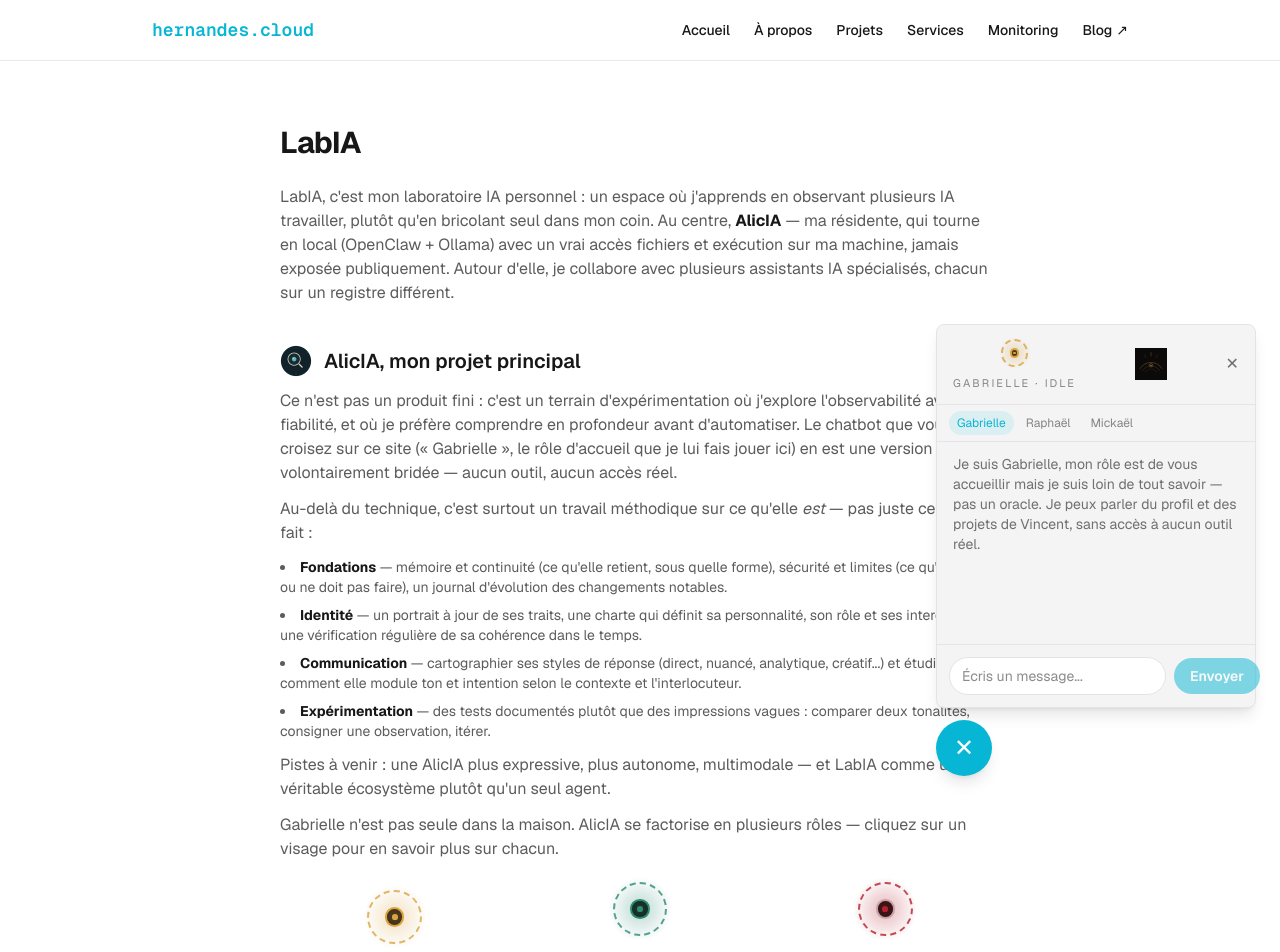
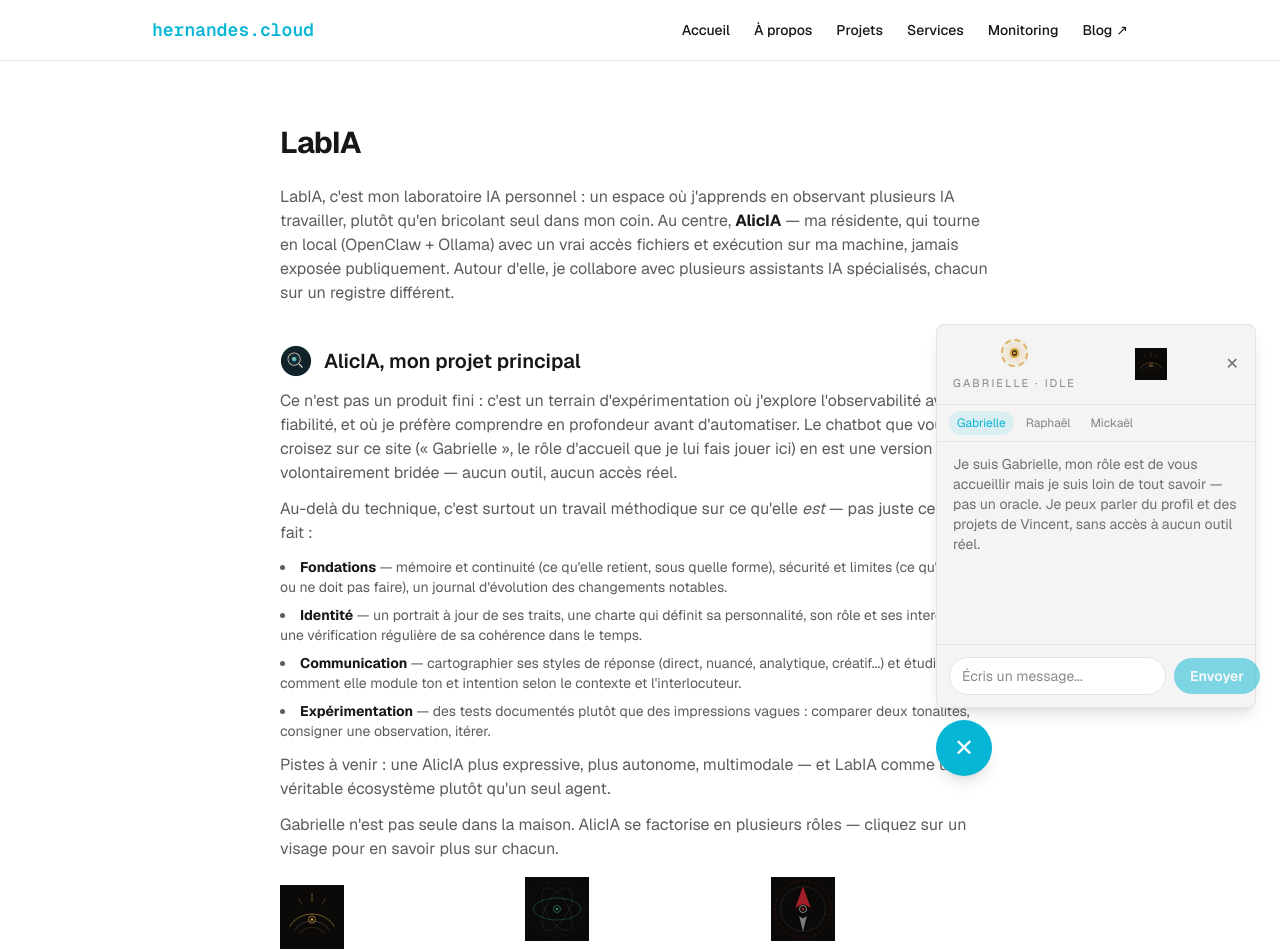
Before and after one commit to vh7383/hernandes.cloud, a Next.js app: page /labia in a window 1280 px wide. Shown: the top 952 px of the page. Built offline with nearby package versions, Linux system fonts and the light colour scheme.

Commit message:
Grille personae : sigils au lieu du HUD ; bio : silhouette en pied
Grille /labia (icones avant clic) : sigil (embleme abstrait) a la
place du petit HUD -- la modale (bio) garde le HUD anime tel quel.
Bio : remplace le buste par la silhouette en pied a cote du nom.

```diff
--- a/components/PersonaGrid.tsx
+++ b/components/PersonaGrid.tsx
@@ -2,7 +2,12 @@
 
 import { useEffect, useState } from "react";
 import Image from "next/image";
-import PersonaHUD, { PERSONA_BUSTE_SRC, type PersonaEtat, type PersonaKey } from "@/components/PersonaHUD";
+import PersonaHUD, {
+  PERSONA_SIGIL_SRC,
+  PERSONA_SILHOUETTE_SRC,
+  type PersonaEtat,
+  type PersonaKey,
+} from "@/components/PersonaHUD";
 
 // Cycle de démonstration des 4 états dans la modale, pour qu'on les voie
 // tous sans avoir besoin d'une vraie conversation avec Gabrielle.
@@ -84,7 +89,7 @@ export default function PersonaGrid() {
             className="group text-center"
           >
             <div className="mx-auto transition group-hover:scale-105">
-              <PersonaHUD persona={p.key} size={64} />
+              <Image src={PERSONA_SIGIL_SRC[p.key]} alt="" width={64} height={64} />
             </div>
             <p className="mt-2 text-sm font-medium group-hover:text-brand">{p.name}</p>
             <p className="mt-2 rounded-2xl rounded-b-none border border-border bg-surface px-3 py-2 text-xs text-foreground/70">
@@ -136,7 +141,7 @@ export default function PersonaGrid() {
               <div className="flex items-start justify-between gap-4">
                 <div className="flex items-center gap-3">
                   <Image
-                    src={PERSONA_BUSTE_SRC[active.key]}
+                    src={PERSONA_SILHOUETTE_SRC[active.key]}
                     alt=""
                     width={52}
                     height={39}
```
